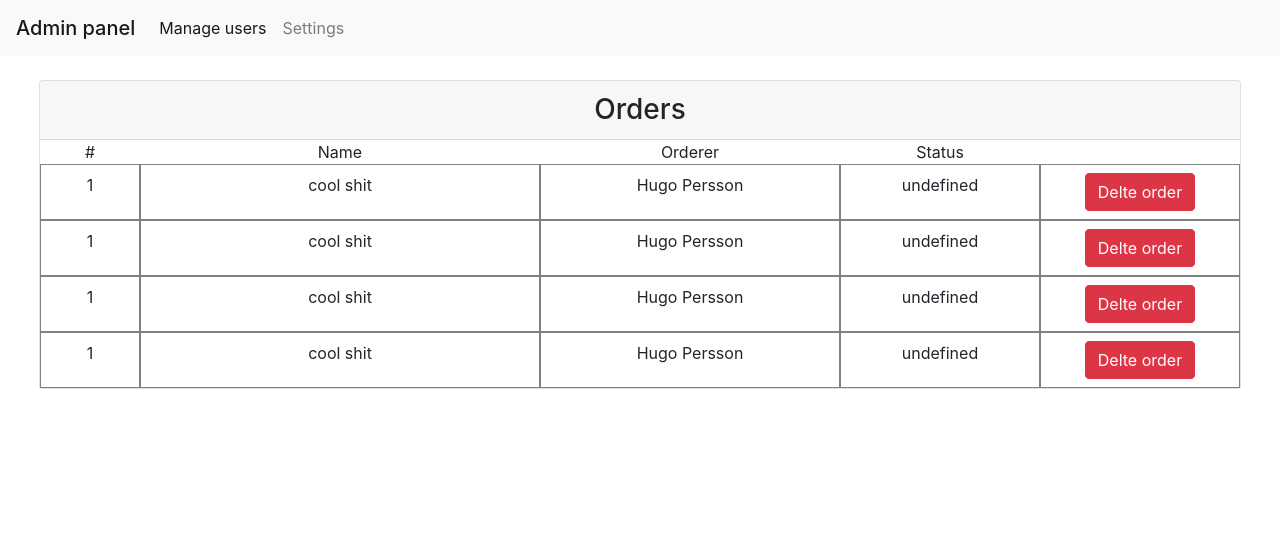
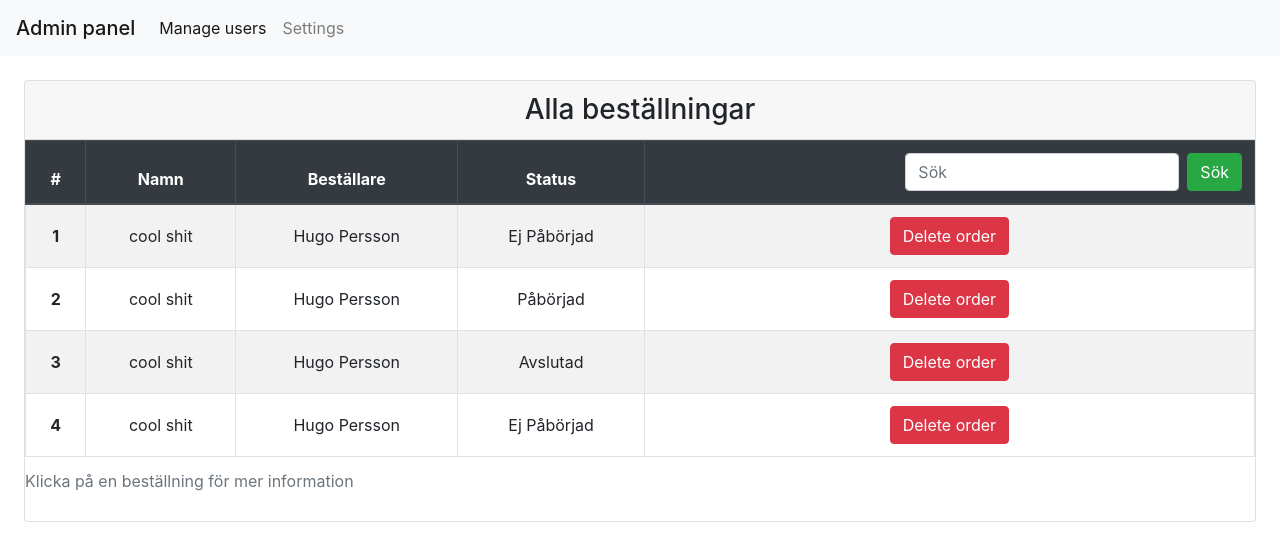
Before and after one commit to Hugo-Persson/T4OrderSystemFrontend, a Svelte app: page /adminPanel in a window 1280 px wide. Shown: the top 560 px of the page. Built offline with nearby package versions, Linux system fonts and the light colour scheme.

Commit message:
Finished the look for all orders

```diff
--- a/src/Pages/AdminPanel.svelte
+++ b/src/Pages/AdminPanel.svelte
@@ -1,28 +1,33 @@
 <script>
   import { Link } from "svelte-routing";
+  import Order from "./Components/Order.svelte";
+
   let orders = [
     {
       name: "cool shit",
       number: 1,
-      from: "Hugo Persson"
+      customer: "Hugo Persson",
+      status: "Ej Påbörjad"
     },
     {
       name: "cool shit",
-      number: 1,
-      from: "Hugo Persson"
+      number: 2,
+      customer: "Hugo Persson",
+      status: "Påbörjad"
     },
     {
       name: "cool shit",
-      number: 1,
-      from: "Hugo Persson"
+      number: 3,
+      customer: "Hugo Persson",
+      status: "Avslutad"
     },
     {
       name: "cool shit",
-      number: 1,
-      from: "Hugo Persson"
+      number: 4,
+      customer: "Hugo Persson",
+      status: "Ej Påbörjad"
     }
   ];
-  import Order from "./Components/Order.svelte";
 </script>
 
 <nav class="navbar navbar-expand-lg sticky-top navbar-light bg-light">
@@ -37,23 +42,37 @@
     </div>
   </div>
 </nav>
-<div class="container-fluid">
+<div class="card m-sm-4 m-2 text-center">
+  <div class="card-header h3">Alla beställningar</div>
 
-  <div class="card m-4 text-center">
-    <div class="card-header h3">Orders</div>
-
-    <div class="container-fluid">
-      <div class="row text-center">
-        <div class="col-1">#</div>
-        <div class="col-4">Name</div>
-        <div class="col-3">Orderer</div>
-        <div class="col-2">Status</div>
-
-        <div class="col-2" />
-      </div>
+  <table class="table table-striped table-hover table-bordered ">
+    <caption>Klicka på en beställning för mer information</caption>
+    <thead class="thead-dark">
+      <tr>
+        <th scope="col">#</th>
+        <th scope="col">Namn</th>
+        <th scope="col " class="d-none d-sm-table-cell">Beställare</th>
+        <th scope="col">Status</th>
+        <th scope="col">
+          <form
+            class="form-inline my-2 my-lg-0 text-center justify-content-end">
+            <input
+              class="form-control mr-sm-2 "
+              type="search"
+              placeholder="Sök"
+              aria-label="Sök" />
+            <button class="btn btn-success bg my-2 my-sm-0" type="submit">
+              Sök
+            </button>
+          </form>
+        </th>
+      </tr>
+    </thead>
+    <tbody>
       {#each orders as order}
         <Order {order} />
       {/each}
-    </div>
-  </div>
+
+    </tbody>
+  </table>
 </div>
--- a/src/Pages/Components/Order.svelte
+++ b/src/Pages/Components/Order.svelte
@@ -1,29 +1,27 @@
 <script>
   export let order;
+  let expanded = false;
+  function expand() {
+    expanded = true;
+  }
 </script>
 
 <style>
-  .row div {
-    border: 1px solid gray;
-    padding: 0.5rem;
+  tr {
     cursor: pointer;
-  }
-  .row div:hover {
-  }
-  .row:nth-child(odd) {
-  }
-  .row:nth-child(even) {
   }
 </style>
 
-<div class="row">
-  <div class="col-1">{order.number}</div>
-  <div class="col-4">{order.name}</div>
-  <div class="col-3">{order.from}</div>
-  <div class="col-2">{order.status}</div>
-
-  <div class="col-2">
-
-    <button type="button" class="btn btn-danger">Delte order</button>
-  </div>
-</div>
+{#if expanded}
+  expanded order
+{:else}
+  <tr on:click={expand}>
+    <th class="align-middle" scope="row">{order.number}</th>
+    <td class="align-middle">{order.name}</td>
+    <td class="align-middle d-none d-sm-table-cell">{order.customer}</td>
+    <td class="align-middle">{order.status}</td>
+    <td>
+      <button class="btn btn-danger">Delete order</button>
+    </td>
+  </tr>
+{/if}
```
